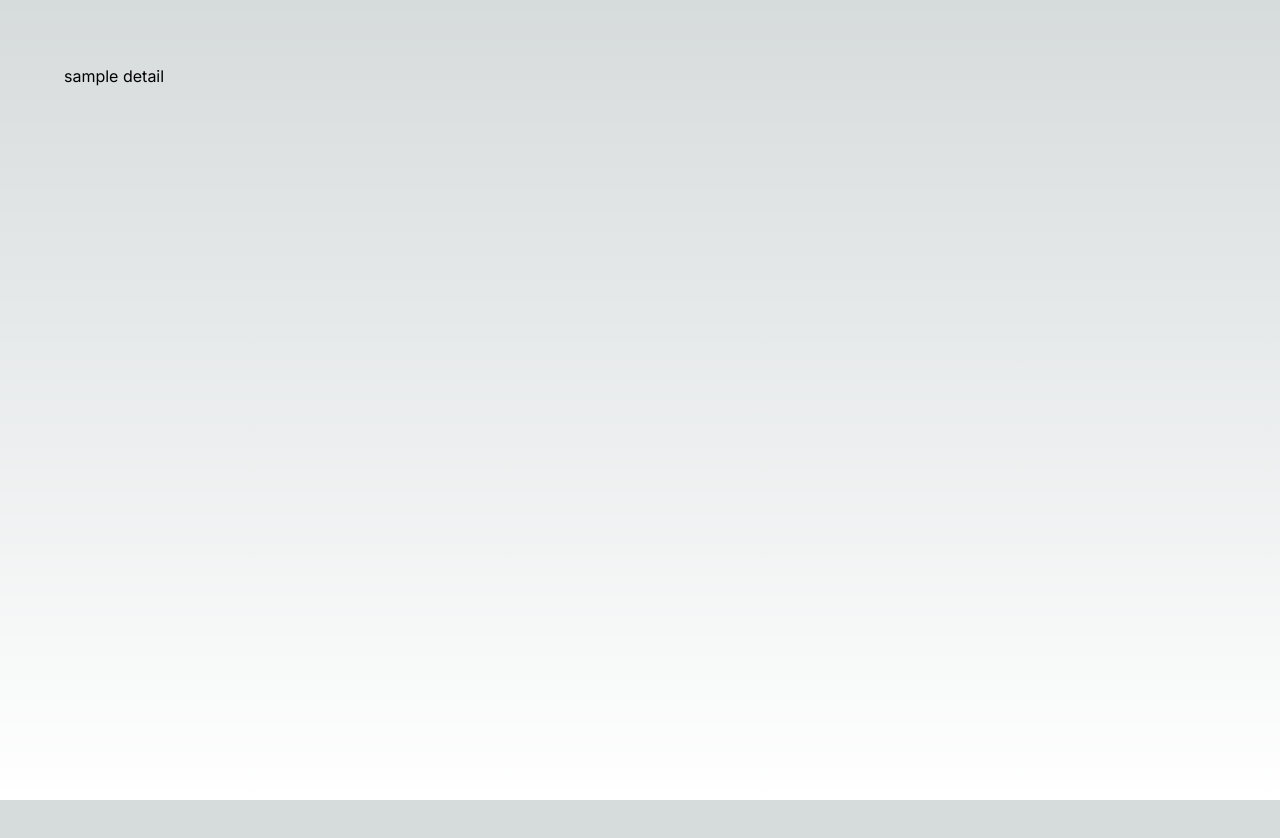
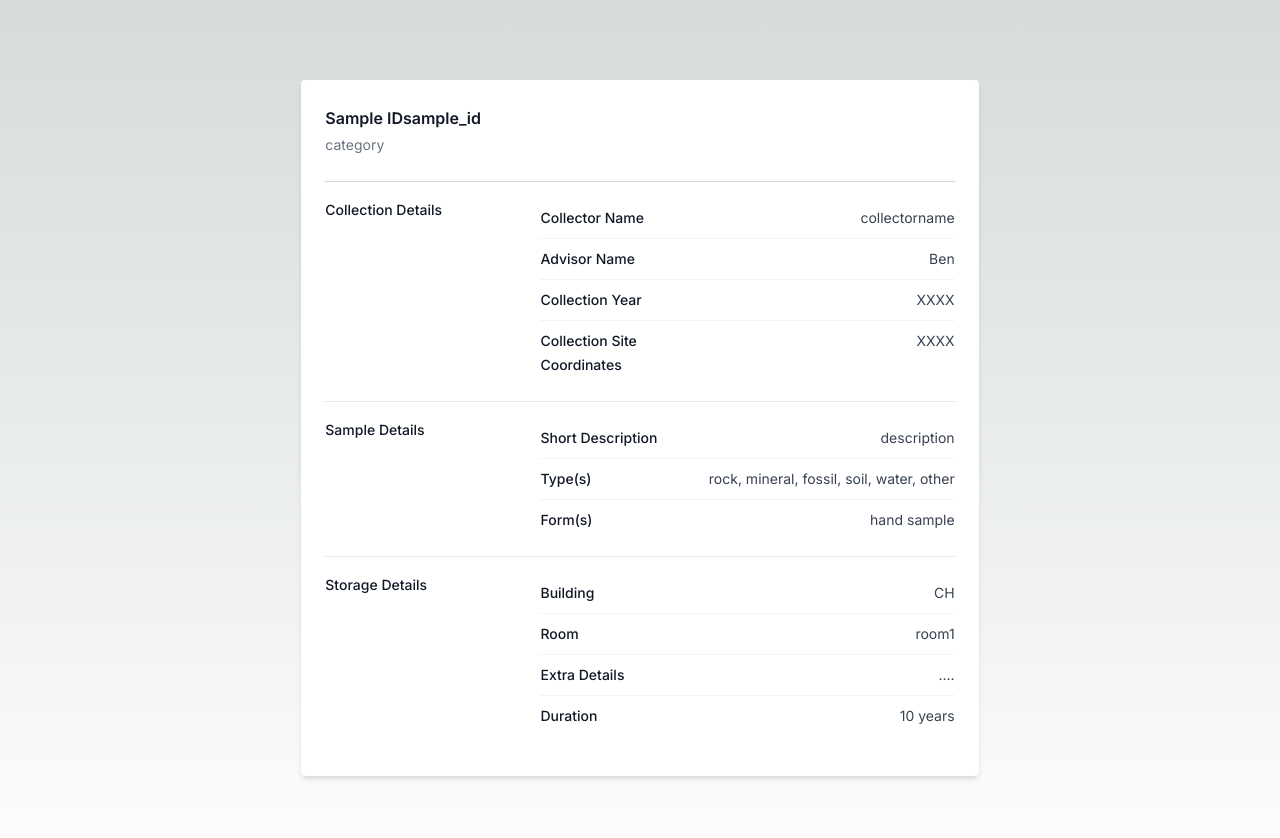
Before and after one commit to psnovichkov/Geology, a Next.js app: page /search/sampleDetail in a window 1280 px wide. Shown: the top 838 px of the page. Before the commit the page ends 800 px from the top, so only its background shows below. Built offline with nearby package versions, Linux system fonts and the light colour scheme.

Commit message:
created sample detail page

```diff
--- a/src/app/search/page.tsx
+++ b/src/app/search/page.tsx
@@ -13,6 +13,9 @@ export default function Search() {
         <div>
           <Link href="/search/filters">Filters</Link>
         </div>
+        <div>
+          <Link href="/search/sampleDetail">Details</Link>
+        </div>
 
         <div>
           <Link href="/search/term">Description</Link>
--- a/src/app/search/sampleDetail/page.tsx
+++ b/src/app/search/sampleDetail/page.tsx
@@ -1,3 +1,160 @@
+"use client";
+import { Sample } from "@/services/api";
+import { useEffect, useState } from "react";
+import sampleDetail from "../../../mock/sampleDetail.json";
+
 export default function SampleDetail() {
-  return <div>sample detail</div>;
+  const [sample, setSample] = useState<Sample>();
+
+  useEffect(() => {
+    setSample(sampleDetail);
+  }, []);
+
+  if (!sample) {
+    return <div>Loading...</div>;
+  }
+
+  return (
+    <div className="flex flex-col">
+      <div className="items-center justify-between pt-2 pl-8 pr-8 pb-8 sm:pt-4 sm:pl-16 sm:pr-16 sm:pb-16">
+        <div className="grid md:grid-cols-6 md:gap-4">
+          <div className="col-start-0 col-span-12 md:col-start-1 md:col-span-6 lg:col-start-2 lg:col-span-4">
+            <div className="card hover:shadow-lg">
+              <div className="card-body">
+                <div>
+                  <div className="px-4 sm:px-0">
+                    <h3 className="text-base font-semibold leading-7 text-gray-900">
+                      Sample ID
+                      {sample.sampleId}
+                    </h3>
+                    <span className="mt-1 max-w-2xl text-sm leading-6 text-gray-500">
+                      category
+                      {/* {sample.category} */}
+                    </span>
+                  </div>
+                  <div className="mt-6 border-t border-gray-300">
+                    <dl className="divide-y divide-gray-200">
+                      <div className="px-4 py-4 sm:grid sm:grid-cols-3 sm:gap-4 sm:px-0">
+                        <div className="text-sm font-medium leading-6 text-gray-900">
+                          Collection Details
+                        </div>
+                        <div className="mt-1 text-sm leading-6 text-gray-700 sm:col-span-2 sm:mt-0 divide-y divide-gray-100">
+                          <div className="px-2 py-2 sm:grid sm:grid-cols-3 sm:gap-4 sm:px-0">
+                            <div className="text-sm font-medium leading-6 text-gray-900">
+                              Collector Name
+                            </div>
+                            <div className="mt-1 text-sm justify-self-end leading-6 text-gray-700 sm:col-span-2 sm:mt-0">
+                              collectorname
+                            </div>
+                          </div>
+
+                          <div className="px-2 py-2 sm:grid sm:grid-cols-3 sm:gap-4 sm:px-0">
+                            <div className="text-sm font-medium leading-6 text-gray-900">
+                              Advisor Name
+                            </div>
+                            <div className="mt-1 text-sm justify-self-end leading-6 text-gray-700 sm:col-span-2 sm:mt-0">
+                              Ben
+                            </div>
+                          </div>
+
+                          <div className="px-2 py-2 sm:grid sm:grid-cols-3 sm:gap-4 sm:px-0">
+                            <div className="text-sm font-medium leading-6 text-gray-900">
+                              Collection Year
+                            </div>
+                            <div className="mt-1 text-sm justify-self-end leading-6 text-gray-700 sm:col-span-2 sm:mt-0">
+                              XXXX
+                            </div>
+                          </div>
+                          <div className="px-2 py-2 sm:grid sm:grid-cols-3 sm:gap-4 sm:px-0">
+                            <div className="text-sm font-medium leading-6 text-gray-900">
+                              Collection Site Coordinates
+                            </div>
+                            <div className="mt-1 text-sm justify-self-end leading-6 text-gray-700 sm:col-span-2 sm:mt-0">
+                              XXXX
+                            </div>
+                          </div>
+                        </div>
+                      </div>
+                      <div className="px-4 py-4 sm:grid sm:grid-cols-3 sm:gap-4 sm:px-0">
+                        <div className="text-sm font-medium leading-6 text-gray-900">
+                          Sample Details
+                        </div>
+                        <div className="mt-1 text-sm leading-6 text-gray-700 sm:col-span-2 sm:mt-0 divide-y divide-gray-100">
+                          <div className="px-2 py-2 sm:grid sm:grid-cols-3 sm:gap-4 sm:px-0">
+                            <div className="text-sm font-medium leading-6 text-gray-900">
+                              Short Description
+                            </div>
+                            <div className="mt-1 text-sm justify-self-end leading-6 text-gray-700 sm:col-span-2 sm:mt-0">
+                              description
+                            </div>
+                          </div>
+
+                          <div className="px-2 py-2 sm:grid sm:grid-cols-3 sm:gap-4 sm:px-0">
+                            <div className="text-sm font-medium leading-6 text-gray-900">
+                              Type(s)
+                            </div>
+                            <div className="mt-1 text-sm justify-self-end leading-6 text-gray-700 sm:col-span-2 sm:mt-0">
+                              {sample.sampleType?.join(", ")}
+                            </div>
+                          </div>
+
+                          <div className="px-2 py-2 sm:grid sm:grid-cols-3 sm:gap-4 sm:px-0">
+                            <div className="text-sm font-medium leading-6 text-gray-900">
+                              Form(s)
+                            </div>
+                            <div className="mt-1 text-sm justify-self-end leading-6 text-gray-700 sm:col-span-2 sm:mt-0">
+                              hand sample
+                            </div>
+                          </div>
+                        </div>
+                      </div>
+                      <div className="px-4 py-4 sm:grid sm:grid-cols-3 sm:gap-4 sm:px-0">
+                        <div className="text-sm font-medium leading-6 text-gray-900">
+                          Storage Details
+                        </div>
+                        <div className="mt-1 text-sm leading-6 text-gray-700 sm:col-span-2 sm:mt-0 divide-y divide-gray-100">
+                          <div className="px-2 py-2 sm:grid sm:grid-cols-3 sm:gap-4 sm:px-0">
+                            <div className="text-sm font-medium leading-6 text-gray-900">
+                              Building
+                            </div>
+                            <div className="mt-1 text-sm justify-self-end leading-6 text-gray-700 sm:col-span-2 sm:mt-0">
+                              CH
+                            </div>
+                          </div>
+                          <div className="px-2 py-2 sm:grid sm:grid-cols-3 sm:gap-4 sm:px-0">
+                            <div className="text-sm font-medium leading-6 text-gray-900">
+                              Room
+                            </div>
+                            <div className="mt-1 text-sm justify-self-end leading-6 text-gray-700 sm:col-span-2 sm:mt-0">
+                              room1
+                            </div>
+                          </div>
+                          <div className="px-2 py-2 sm:grid sm:grid-cols-3 sm:gap-4 sm:px-0">
+                            <div className="text-sm font-medium leading-6 text-gray-900">
+                              Extra Details
+                            </div>
+                            <div className="mt-1 text-sm justify-self-end leading-6 text-gray-700 sm:col-span-2 sm:mt-0">
+                              ....
+                            </div>
+                          </div>
+                          <div className="px-2 py-2 sm:grid sm:grid-cols-3 sm:gap-4 sm:px-0">
+                            <div className="text-sm font-medium leading-6 text-gray-900">
+                              Duration
+                            </div>
+                            <div className="mt-1 text-sm justify-self-end leading-6 text-gray-700 sm:col-span-2 sm:mt-0">
+                              10 years
+                            </div>
+                          </div>
+                        </div>
+                      </div>
+                    </dl>
+                  </div>
+                </div>
+              </div>
+            </div>
+          </div>
+        </div>
+      </div>
+    </div>
+  );
 }
--- /dev/null
+++ b/src/mock/sampleDetail.json
@@ -0,0 +1,22 @@
+{
+  "id": 12334,
+  "sampleId": "sample_id",
+  "category": "singleSpecimen",
+  "collectorName": "Olga Novichkova",
+  "advisorName": "dave",
+  "collectionYear": 2000,
+  "collectionReason": ["teaching", "research", "other"],
+  "collectionReasonOther": "other reason",
+  "collectionLocation": [],
+  "shortDescription": "some short description",
+  "longDescription": "some loooong description",
+  "sampleForm": ["handSample", "mineralSeparate", "thinSection", "other"],
+  "sampleFormOther": "other sample form",
+  "sampleType": ["rock", "mineral", "fossil", "soil", "water", "other"],
+  "sampleTypeOther": "other sample type",
+  "sampleImg": "1234567.png",
+  "storageBuilding": "PS",
+  "storageRoom": "1",
+  "storageDetails": "Secret room nobody should go to",
+  "storageDuration": 3
+}
```
Also changed, not shown: src/mock/results.json (+4 -4 lines).
